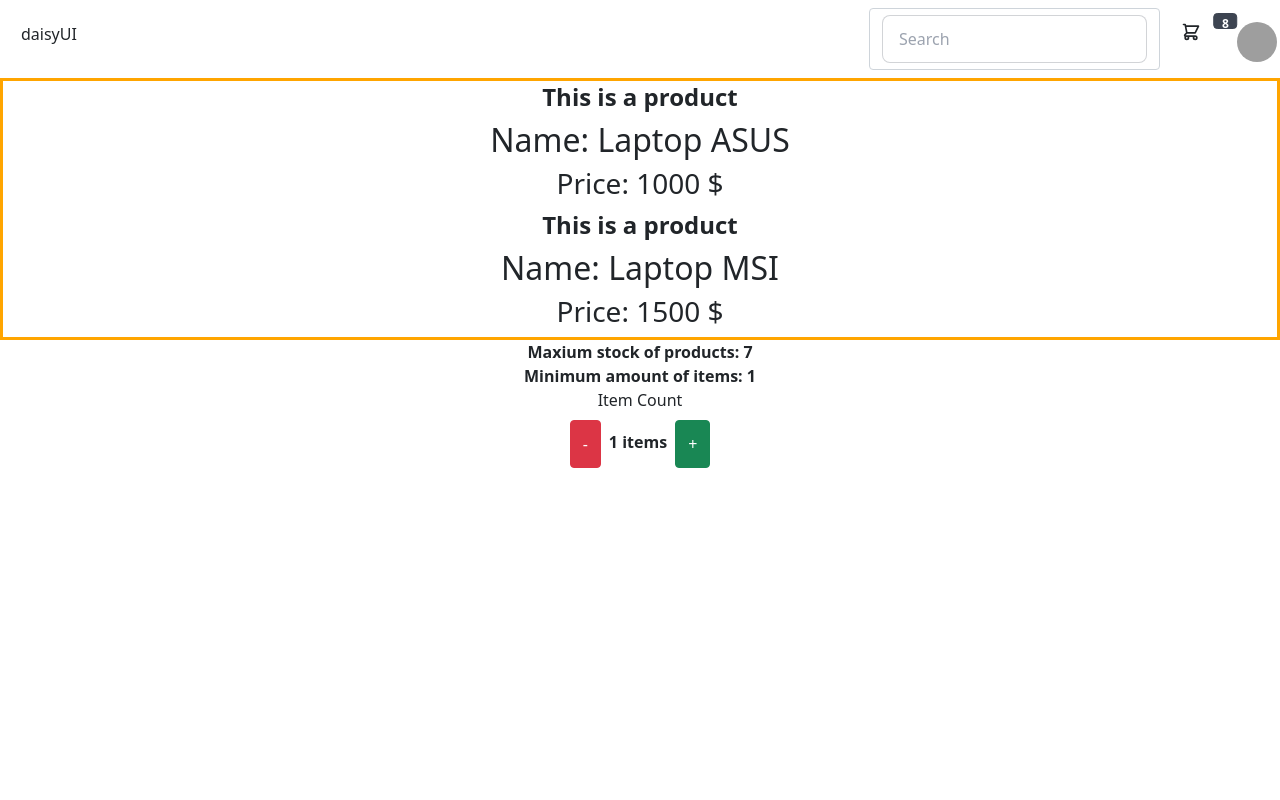
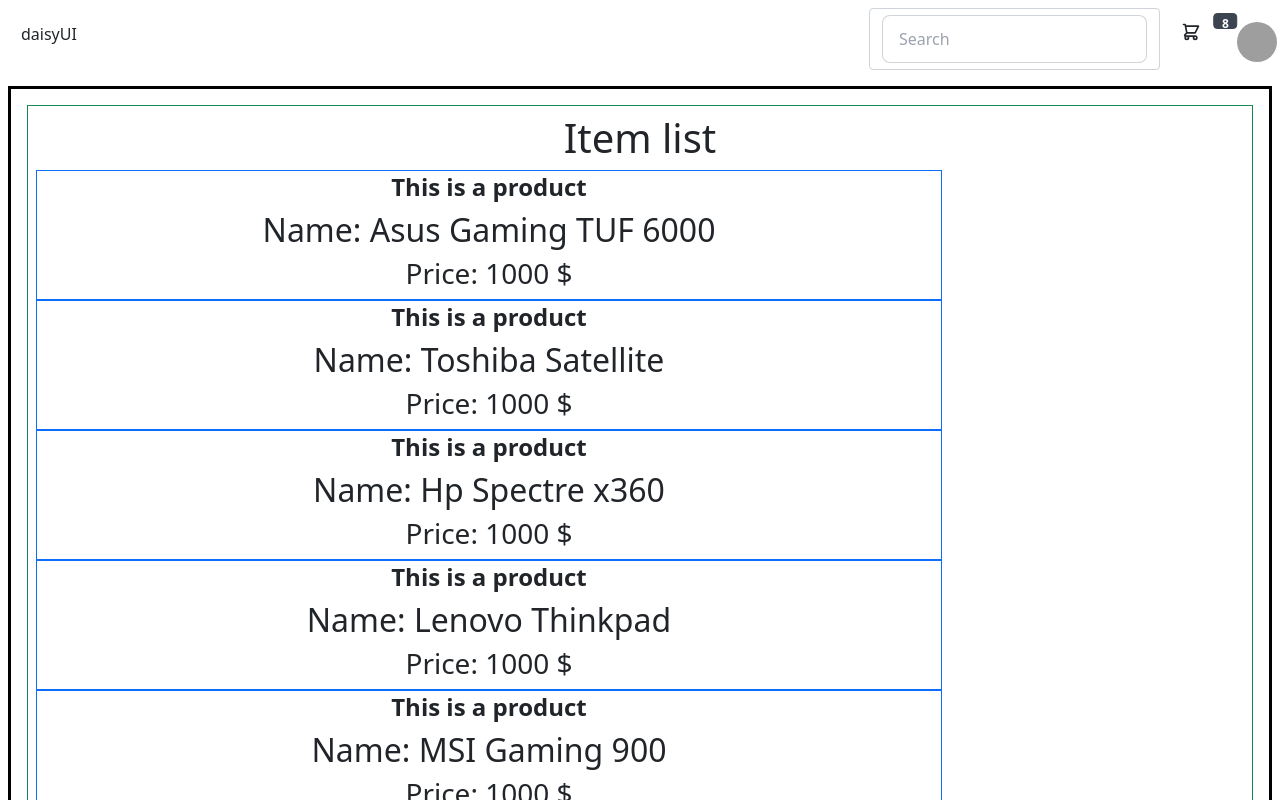
Before and after one commit to joseluismunozzuta/finalprojectReact, a React (Create React App) app: page / in a window 1280 px wide. Shown: the top 800 px of the page. Built offline with nearby package versions, Linux system fonts and the light colour scheme; grey boxes are pictures that could not be loaded.

Commit message:
Se realiza push

```diff
--- a/src/App.js
+++ b/src/App.js
@@ -5,6 +5,7 @@
 import Item from './components/Item';
 import ItemCount from './components/ItemCount';
 import "./bootstrap/dist/css/bootstrap.min.css";
+import ItemList from './components/ItemList';
 
 
 function App() {
@@ -13,8 +14,7 @@
     <div className="App">
       <DaisyNavBar/>
       <ItemListContainer>
-        <Item name='Laptop ASUS' price='1000'/>
-        <Item name='Laptop MSI' price='1500'/>
+        <ItemList/>
       </ItemListContainer>
       <ItemCount stock='7' initial='1'/>
     </div>
--- a/src/components/Item.js
+++ b/src/components/Item.js
@@ -2,8 +2,8 @@
 
 const Item = (props) => {
     return (
-        <div>
-            <h1 className='text-2xl'><b>This is a product</b></h1>
+        <div className="border border-primary w-75">
+            <h1 className="text-2xl"><b>This is a product</b></h1>
             <h2>Name: {props.name}</h2>
             <h3>Price: {props.price} $</h3>
         </div>
--- /dev/null
+++ b/src/components/ItemList.js
@@ -0,0 +1,44 @@
+import React, { useEffect } from 'react'
+import Item from './Item';
+
+const ItemList = () => {
+
+    const items = ['Asus Gaming TUF 6000', 'Toshiba Satellite', 'Hp Spectre x360', 'Lenovo Thinkpad', 'MSI Gaming 900', 'Dell Inspiron 15'];
+
+    useEffect(() => {
+        console.log('[ItemList] Se esta montando el componente');
+        console.log('La lista de items es la siguiente: ', items);
+
+        const promesa = new Promise((resolve, reject) => {
+            setTimeout(() => {
+                console.log("Comienza el timeout");
+                if (true) {
+                    resolve(items);
+                } else {
+                    reject('Se rechaza la peticion');
+                }
+            }, 2000);
+        })
+
+        promesa
+            .then(result => {
+                console.log('La promesa fue satisfecha', result);
+            })
+            .catch(err => {
+                console.log('La promesa fue rechazada', err);
+            })
+
+        console.log("Se termino de ejecutar la seccion de useEffect");
+
+    }, [])
+
+
+    return (
+        <div className="border border-success m-2 p-2">
+            <h1>Item list</h1>
+            {items.map( (c, i) => <Item name={c} key={i} price='1000'/>)}
+        </div>
+    )
+}
+
+export default ItemList
--- a/src/components/ItemListContainer.js
+++ b/src/components/ItemListContainer.js
@@ -2,7 +2,7 @@
 
 const ItemListContainer = ({children}) => {
     return (
-        <div style={{border: 'solid 3px orange'}}>
+        <div style={{border: 'solid 3px black'}} className="p-2 m-2">
             {children}
         </div>
     )
```
